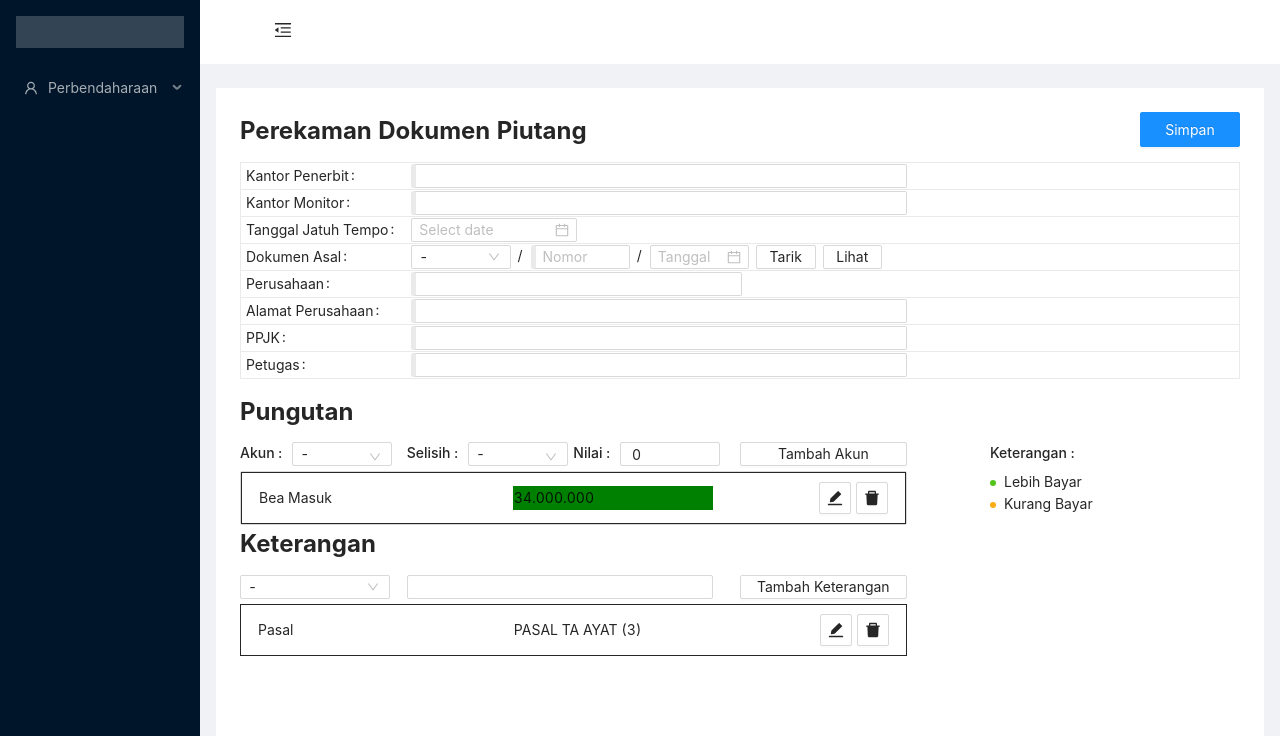
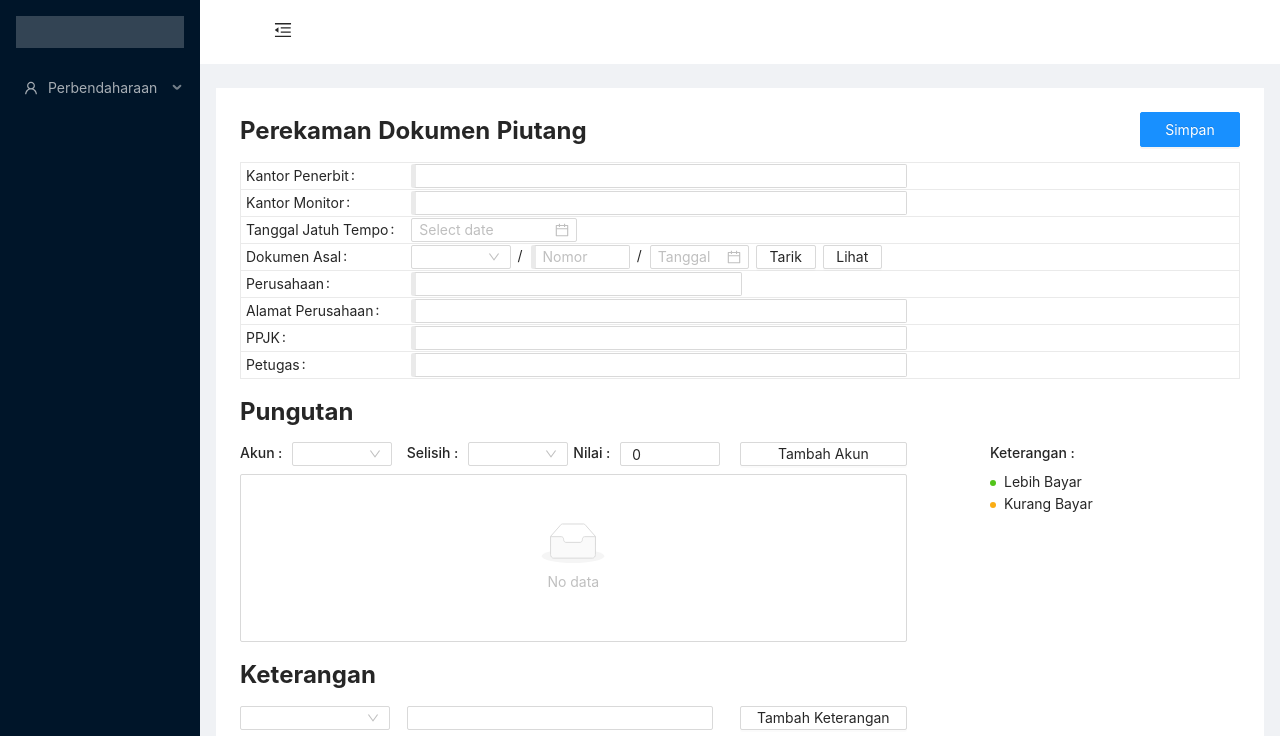
Before and after one commit to hilmimuharromi/SAPP_New, a React (Create React App) app: page /Perekaman in a window 1280 px wide. Shown: the top 736 px of the page. Built offline with nearby package versions, Linux system fonts and the light colour scheme.

Commit message:
add moment & styling

```diff
--- a/src/pages/perbendaharaan/dashboard/RekamDokumenPiutang/index.js
+++ b/src/pages/perbendaharaan/dashboard/RekamDokumenPiutang/index.js
@@ -19,6 +19,7 @@ import {
   List,
   DeleteFilled,
   EditFilled,
+  moment
 } from "../../libraries/dependencies";
 
 const { Header, Sider, Content } = Layout;
@@ -62,25 +63,15 @@ function RekamDokumenPiutang() {
   ];
   const [selisih, setSelisih] = useState("");
   const [nilai, setNilai] = useState(0);
-  const [data_pungutan, setData_pungutan] = useState([
-    {
-      akun: "Bea Masuk",
-      nilai: "34.000.000",
-      selisih: "lebih bayar",
-      key: 1,
-    },
-  ]);
+  const [data_pungutan, setData_pungutan] = useState([]);
   const [name, setName] = useState("");
   const [value, setValue] = useState("");
-  const [data_keterangan, setData_keterangan] = useState([
-    {
-      name: "Pasal",
-      value: "PASAL TA AYAT (3)",
-      key: "1",
-    },
-  ]);
+  const [data_keterangan, setData_keterangan] = useState([]);
   const db_dokumen_asal = [
     {
+      kantor_penerbit: "009000 - DIREKTORAT INFORMASI KEPABEANAN DAN CUKAI",
+      kantor_monitor: "050905 - KPPBC TMP AA",
+      tanggal_jatuh_tempo: "06/06/2006",
       dokumen_asal: "SPTNP/000001/05/06/2001",
       // surat: "S000001",
       // nomor: "000001",
@@ -124,9 +115,9 @@ function RekamDokumenPiutang() {
     for (let i = 0; i < db_dokumen_asal.length; i++) {
       if (db_dokumen_asal[i].dokumen_asal === dokumen_asal) {
         form.setFieldsValue({
-          // kantor_penerbit: kantor_penerbit,
-          // kantor_monitor: kantor_monitor,
-          // tanggal_jatuh_tempo: tanggal_jatuh_tempo,
+          kantor_penerbit: db_dokumen_asal[i].kantor_penerbit,
+          kantor_monitor: db_dokumen_asal[i].kantor_monitor,
+          tanggal_jatuh_tempo: moment(db_dokumen_asal[i].tanggal_jatuh_tempo, "DD/MM/YYYY"),
           perusahaan: db_dokumen_asal[i].perusahaan,
           alamat_perusahaan: db_dokumen_asal[i].alamat_perusahaan,
           ppjk: db_dokumen_asal[i].ppjk,
@@ -137,10 +128,6 @@ function RekamDokumenPiutang() {
     }
     return message.error("Data Tidak ditemukan!");
   };
-
-  // const handleSurat = (e) => {
-  //   setSurat(e.target.value);
-  // };
 
   let history = useHistory();
   const handleNavigate = () => {
@@ -178,7 +165,6 @@ function RekamDokumenPiutang() {
       message.error("Mohon isi nilai");
     } else {
       const newData = [...data_pungutan, ObjData];
-      console.log(newData);
       setData_pungutan(newData);
       setAkun("");
       setSelisih("");
@@ -231,7 +217,6 @@ function RekamDokumenPiutang() {
     function saveEdit() {
       for (let i = 0; i < data_pungutan.length; i++) {
         if (data_pungutan[i].key === item.key) {
-          console.log("masuk");
           data_pungutan[i].nilai = editValuePungutan;
         }
       }
@@ -277,7 +262,6 @@ function RekamDokumenPiutang() {
   };
 
   const FormEditPungutan = (item) => {
-    console.log(keyEditPungutan, "=====key======");
     if (keyEditPungutan !== item.key) {
       return item.nilai;
     } else {
@@ -294,9 +278,7 @@ function RekamDokumenPiutang() {
   };
 
   // edit keterangan
-
   const FormEditKeterangan = (item) => {
-    console.log(keyEditKeterangan, "=====key======");
     if (keyEditKeterangan !== item.key) {
       return item.value;
     } else {
@@ -316,7 +298,6 @@ function RekamDokumenPiutang() {
     function saveEdit() {
       for (let i = 0; i < data_keterangan.length; i++) {
         if (data_keterangan[i].key === item.key) {
-          console.log("masuk");
           data_keterangan[i].value = editValueKeterangan;
         }
       }
@@ -327,7 +308,6 @@ function RekamDokumenPiutang() {
       let newData = data_keterangan.filter((data) => {
         return data.key !== item.key;
       });
-      console.log("masuk delete");
       setData_keterangan(newData);
     }
 
@@ -480,7 +460,7 @@ function RekamDokumenPiutang() {
                       {/** SURAT */}
                       <Form.Item style={{ marginBottom: 0, width: "20%" }}>
                         <Select
-                          value={surat.length === 0 ? "-" : surat}
+                          value={surat.length === 0 ? null : surat}
                           style={{ width: "100%" }}
                           onChange={(val) => setSurat(val)}
                           size={"small"}
@@ -611,11 +591,11 @@ function RekamDokumenPiutang() {
             </h1>
             <Row>
               <Col span={16}>
-                <Row>
+                <Row style={{ marginBottom: 8 }}>
                   <Col span={6} style={{ display: "flex" }}>
-                    <h4 style={{ marginRight: 10 }}>Akun :</h4>
+                    <h4 style={{ marginRight: 10, marginBottom: 0 }}>Akun :</h4>
                     <Select
-                      value={akun.length === 0 ? "-" : akun}
+                      value={akun.length === 0 ? null : akun}
                       style={{ width: "60%" }}
                       onChange={handleAkun}
                       size={"small"}
@@ -636,9 +616,9 @@ function RekamDokumenPiutang() {
                     </Select>
                   </Col>
                   <Col span={6} style={{ display: "flex" }}>
-                    <h4 style={{ marginRight: 10 }}>Selisih :</h4>
+                    <h4 style={{ marginRight: 10, marginBottom: 0 }}>Selisih :</h4>
                     <Select
-                      value={selisih.length === 0 ? "-" : selisih}
+                      value={selisih.length === 0 ? null : selisih}
                       style={{ width: "60%" }}
                       onChange={handleSelisih}
                       size={"small"}
@@ -648,7 +628,7 @@ function RekamDokumenPiutang() {
                     </Select>
                   </Col>
                   <Col span={6} style={{ display: "flex" }}>
-                    <h4 style={{ marginRight: 10 }}>Nilai :</h4>
+                    <h4 style={{ marginRight: 10, marginBottom: 0 }}>Nilai :</h4>
                     <Input
                       style={{ width: "60%", height: "24px" }}
                       value={nilai}
@@ -668,15 +648,6 @@ function RekamDokumenPiutang() {
                 </Row>
                 <Row justify="space-between">
                   <Col span={24}>
-                    {/* <Table
-                      dataSource={data_pungutan}
-                      pagination={false}
-                      showHeader={false}
-                      columns={columns_pungutan}
-                      size={"small"}
-                      bordered
-                      style={{ marginTop: 8 }}
-                    /> */}
                     <List
                       size="small"
                       bordered
@@ -684,14 +655,10 @@ function RekamDokumenPiutang() {
                       dataSource={data_pungutan}
                       renderItem={(item) => (
                         <List.Item
-                          //   actions={[
-                          //     <EditPungutan item={item} />,
-                          //     <Button>Delete</Button>,
-                          //   ]}
                           style={{
-                            border: "1px solid",
                             display: "flex",
                             justifyContent: "space-between",
+                            marginTop: 8
                           }}
                         >
                           <td
@@ -728,13 +695,13 @@ function RekamDokumenPiutang() {
                 <Badge status="warning" text="Kurang Bayar" />
               </Col>
             </Row>
-            <h1 style={{ fontWeight: "bold", fontSize: 24 }}>Keterangan</h1>
+            <h1 style={{ fontWeight: "bold", fontSize: 24, marginTop: 14 }}>Keterangan</h1>
             <Row>
               <Col span={16}>
-                <Row>
+                <Row style={{ marginBottom: 8 }}>
                   <Col span={6} style={{ display: "flex" }}>
                     <Select
-                      value={name.length === 0 ? "-" : name}
+                      value={name.length === 0 ? null : name}
                       style={{ width: "90%" }}
                       onChange={handleName}
                       size={"small"}
@@ -766,16 +733,14 @@ function RekamDokumenPiutang() {
                   <Col span={24}>
                     <List
                       size="small"
-                      // bordered
+                      bordered
                       itemLayout="horizontal"
                       dataSource={data_keterangan}
                       renderItem={(item) => (
                         <List.Item
                           style={{
-                            border: "1px solid",
                             display: "flex",
                             justifyContent: "space-between",
-                            marginTop: "5px",
                           }}
                         >
                           <td
```
Also changed, not shown: 1 other file (tests, documents, lock files or other folders). Lines whose indentation alone changed are shown as unchanged.
